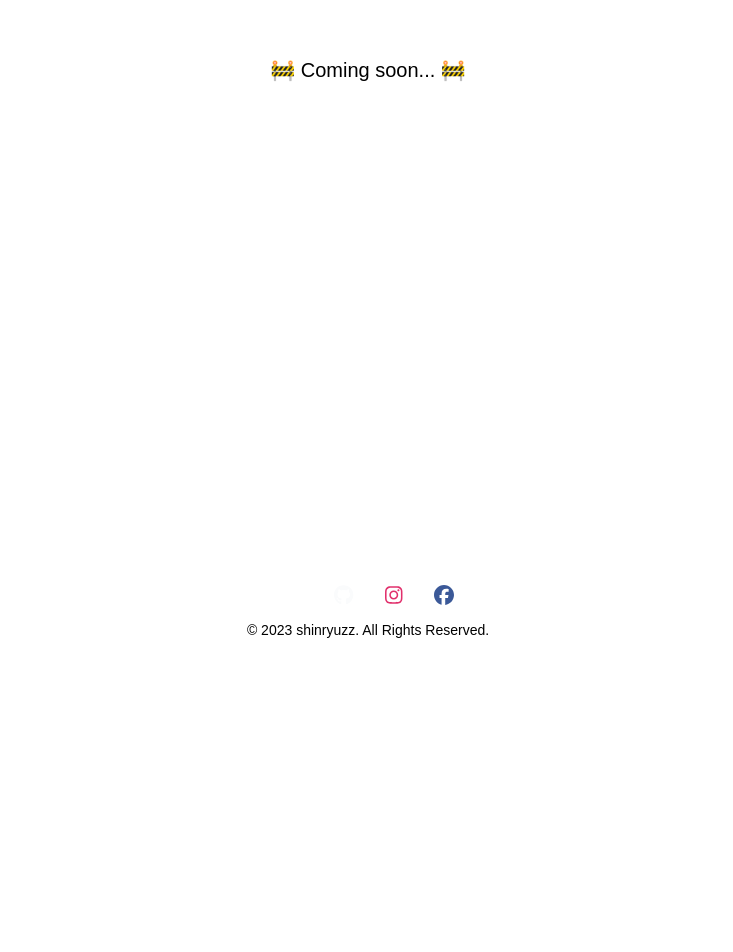
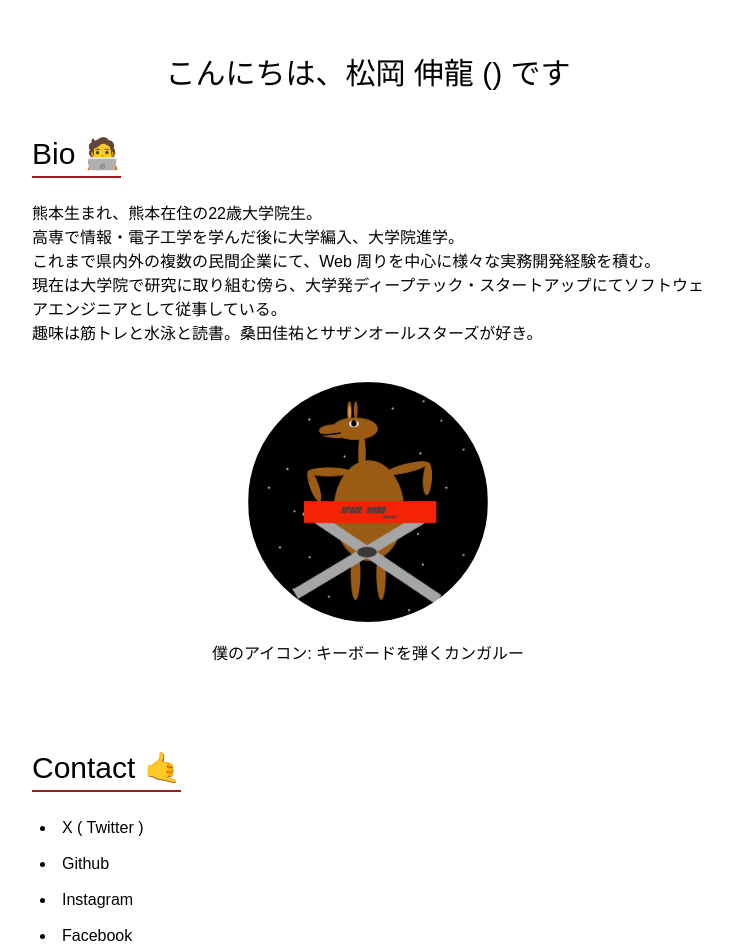
Before and after one commit to ShinryuZz/shinryuzz-website, a Next.js app: page /about in a window 1280 px wide. Shown: the part 140-1092 px from the top of the page, without its empty margins (272-1005 px from the left). Before the commit the page ends 800 px from the top, so only its background shows below. Built offline with nearby package versions, Linux system fonts and the light colour scheme; a web font is replaced by a local one; what tailwind-dracula would draw is missing.

Commit message:
add first about page with bio, social links and education

```diff
--- a/src/components/about/Bio.tsx
+++ b/src/components/about/Bio.tsx
@@ -22,7 +22,7 @@ const Bio = () => {
 
       <div className="w-full flex flex-col items-center mt-5">
         <PersonalIcon />
-        <p className="mt-4">僕のアイコン: キーボードを弾くカンガルー</p>
+        <p className="mt-5">僕のアイコン: キーボードを弾くカンガルー</p>
       </div>
     </div>
   );
--- a/src/components/about/SocialLinks.tsx
+++ b/src/components/about/SocialLinks.tsx
@@ -17,7 +17,7 @@ const SocialLinks = () => {
           <a
             href={personalTwitter}
             target="_blank"
-            className="text-light hover:opacity-70"
+            className="text-darker dark:text-light hover:opacity-70"
           >
             X ( Twitter )
           </a>
@@ -26,7 +26,7 @@ const SocialLinks = () => {
           <a
             href={personalGithub}
             target="_blank"
-            className="text-light hover:opacity-70"
+            className="text-darker dark:text-light hover:opacity-70"
           >
             Github
           </a>
@@ -35,7 +35,7 @@ const SocialLinks = () => {
           <a
             href={personalInstagram}
             target="_blank"
-            className="text-light hover:opacity-70"
+            className="text-darker dark:text-light hover:opacity-70"
           >
             Instagram
           </a>
@@ -44,7 +44,7 @@ const SocialLinks = () => {
           <a
             href={personalFacebook}
             target="_blank"
-            className="text-light hover:opacity-70"
+            className="text-darker dark:text-light hover:opacity-70"
           >
             Facebook
           </a>
--- /dev/null
+++ b/src/components/about/TopText.tsx
@@ -0,0 +1,21 @@
+import React from "react";
+import { personalTwitter } from "@/const/links";
+import { TWITTER_ID } from "@/const/constants";
+
+const TopText = () => {
+  return (
+    <p className="text-3xl">
+      こんにちは、松岡 伸龍 (
+      <a
+        href={personalTwitter}
+        target="_blank"
+        className="text-cyan-800 hover:opacity-70"
+      >
+        {TWITTER_ID}
+      </a>
+      ) です
+    </p>
+  );
+};
+
+export default TopText;
--- a/src/pages/about/index.tsx
+++ b/src/pages/about/index.tsx
@@ -1,8 +1,18 @@
-import Wip from "@/components/Wip";
 import React from "react";
+import SocialLinks from "@/components/about/SocialLinks";
+import Bio from "@/components/about/Bio";
+import Education from "@/components/about/Education";
+import TopText from "@/components/about/TopText";
 
 const AboutPage = () => {
-  return <Wip />;
+  return (
+    <div className="flex flex-col justify-start items-center">
+      <TopText />
+      <Bio />
+      <SocialLinks />
+      <Education />
+    </div>
+  );
 };
 
 export default AboutPage;
```
